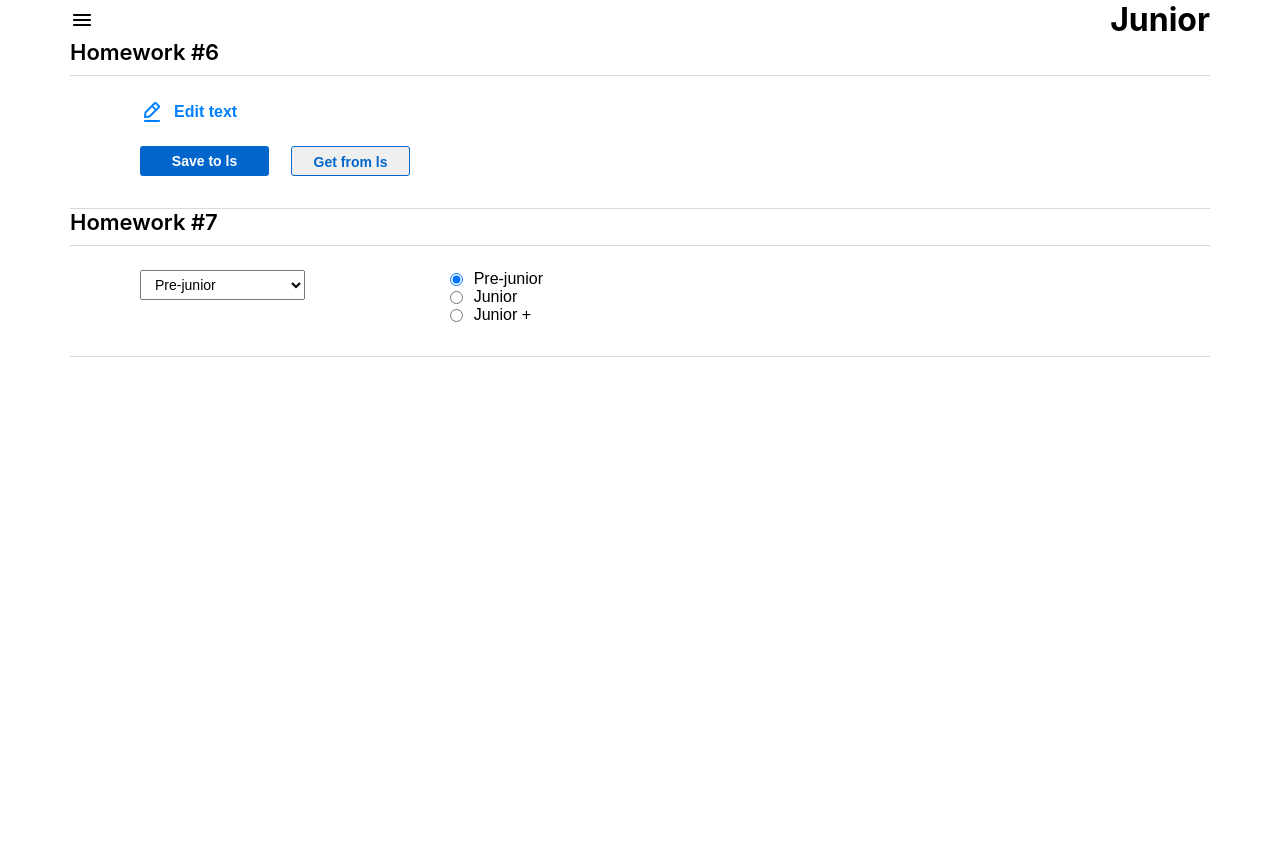
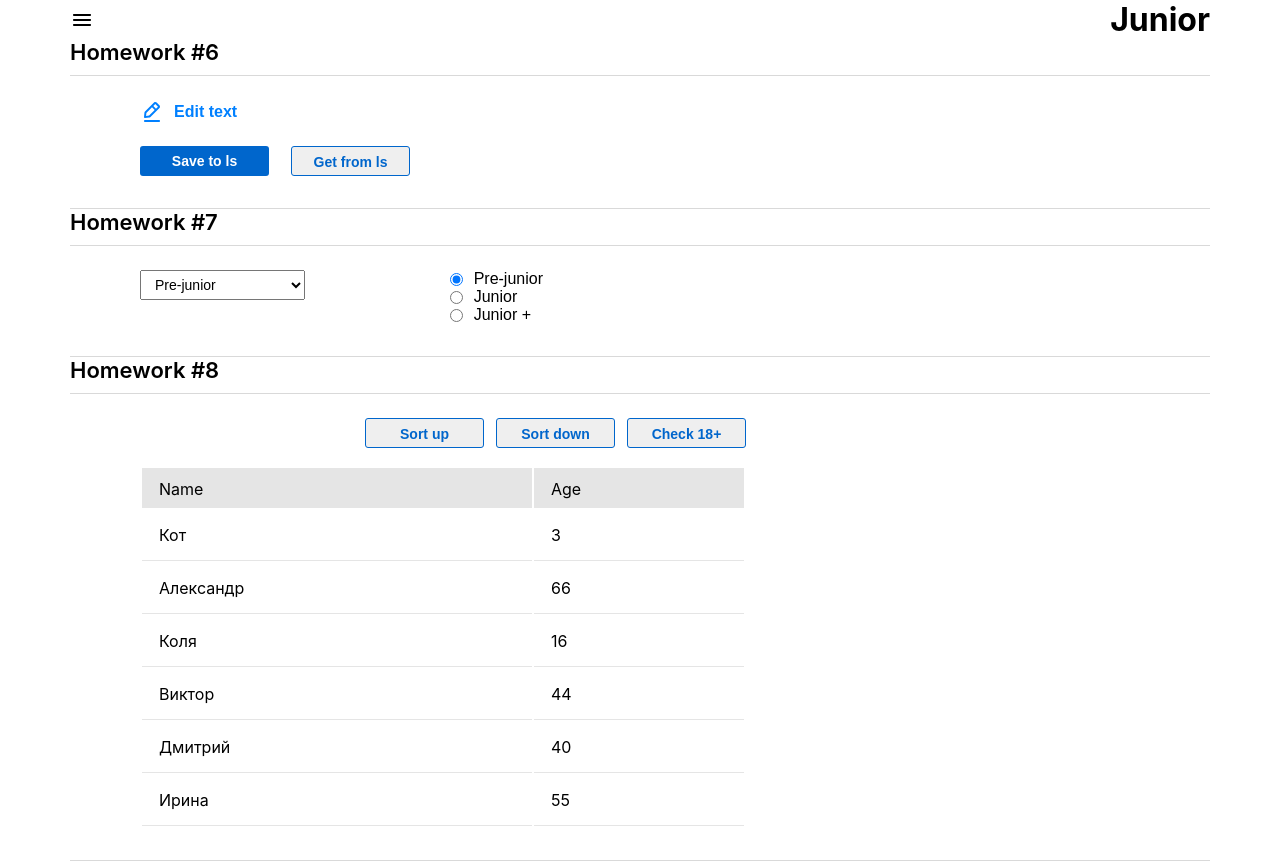
Before and after one commit to obigreen/homework2, a React (Create React App) app: page /#/junior in a window 1280 px wide. Before the commit the page ends 800 px from the top, so only its background shows below. Built offline with nearby package versions, Linux system fonts and the light colour scheme.

Commit message:
completed HW7

```diff
--- a/src/s2-homeworks/hw05/pages/Junior.tsx
+++ b/src/s2-homeworks/hw05/pages/Junior.tsx
@@ -1,6 +1,7 @@
 import React from 'react'
 import HW6 from "../../hw06/HW6";
 import HW7 from "../../hw07/HW7";
+import HW8 from "../../hw08/HW8";
 // import HW6 from '../../hw06/HW6'
 // import HW7 from '../../hw07/HW7'
 // import HW8 from '../../hw08/HW8'
@@ -11,7 +12,7 @@ function Junior() {
         <div id={'hw5-page-junior'}>
             <HW6 />
             <HW7 />
-            {/*<HW8 />*/}
+            <HW8 />
             {/*<HW9 />*/}
         </div>
     )
--- a/src/s2-homeworks/hw08/HW8.module.css
+++ b/src/s2-homeworks/hw08/HW8.module.css
@@ -1,23 +1,40 @@
 .item {
+
+}
+
+.item td {
+    padding: 15px 17px;
+    border-bottom: 1px solid #e5e5e5;
 }
 
 .item:last-of-type {
+
 }
 
 .users {
+    width: 100%;
 }
 
 .buttonsContainer {
+    display: flex;
+    justify-content: end;
+    gap: 12px;
+    margin-bottom: 18px;
 }
 
 .container {
+    max-width: 606px;
 }
 
 .thead {
+    background-color: #e5e5e5;
 }
 
 .nameCol {
+    padding: 11px 17px 9px 17px;
 }
 
 .ageCol {
+    padding: 11px 17px 9px 17px;
+    width: 210px;
 }
--- a/src/s2-homeworks/hw08/User.tsx
+++ b/src/s2-homeworks/hw08/User.tsx
@@ -11,11 +11,11 @@ const User: React.FC<UserPropsType> = ({ u }) => {
     return (
         <tr id={'hw8-user-' + u._id + '-' + u.age} className={s.item}>
             <td id={'hw8-user-name-' + u._id} className={s.nameCol}>
-                {/*отобразить имя*/}
+                {u.name}
 
             </td>
             <td id={'hw8-user-age-' + u._id}>
-                {/*отобразить возраст*/}
+                {u.age}
 
             </td>
         </tr>
--- a/src/s2-homeworks/hw08/bll/homeWorkReducer.ts
+++ b/src/s2-homeworks/hw08/bll/homeWorkReducer.ts
@@ -1,18 +1,24 @@
-import {UserType} from '../HW8'
+import {UserType} from "../HW8";
+
 
 type ActionType =
     | { type: 'sort'; payload: 'up' | 'down' }
     | { type: 'check'; payload: number }
 
-export const homeWorkReducer = (state: any, action: any): any => { // need to fix any
+export const homeWorkReducer = (state: UserType[], action: ActionType): UserType[] => { // need to fix any
     switch (action.type) {
         case 'sort': { // by name
+            if (action.payload === 'up') {
+                return [...state].sort((a, b) => a.name.localeCompare(b.name));
+            } else if (action.payload === 'down') {
+                return [...state].sort((a, b) => b.name.localeCompare(a.name));
+            } else {
+                return state // need to fix
+            }
 
-            return state // need to fix
         }
         case 'check': {
-
-            return state // need to fix
+            return state.filter(a => a.age >= 18)
         }
         default:
             return state
```
Also changed, not shown: src/s2-homeworks/hw08/HW8.tsx (+3 -9 lines).
